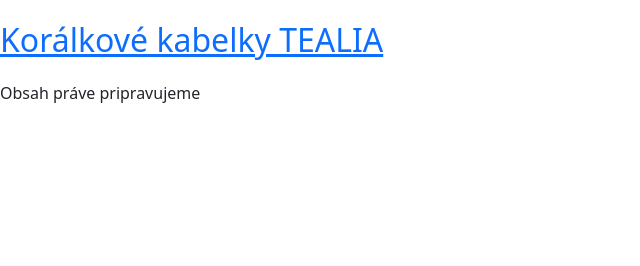
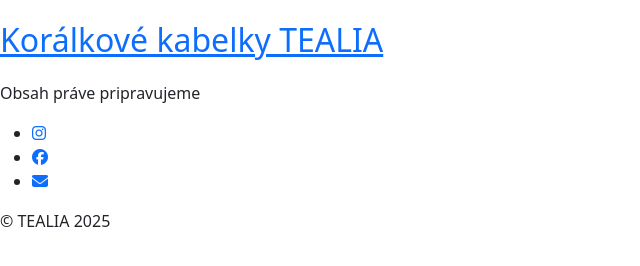
Before and after one commit to lilystreets/tealia-web, a plain HTML site: page index.html in a window 1280 px wide. Shown: the whole page, without its empty margins (0-640 px from the left). Drawn offline with nearby package versions, Linux system fonts and the light colour scheme.

Commit message:
Add footer and script for date

```diff
--- a/index.html
+++ b/index.html
@@ -49,13 +49,32 @@
         <main>
             <p class="coming-soon-description">Obsah práve pripravujeme</p>
 
+            <ul class="contacts">
+                <li><a href="#" title="Korálkové kabelky TEALIA Facebook"><i class="fa-brands fa-instagram"></i></a></li>
+                <li><a href="#" title="Korálkové kabelky TEALIA Instagram"><i class="fa-brands fa-facebook"></i></i></a></li>
+                <li><a href="#" title="Korálkové kabelky TEALIA email"><i class="fa-solid fa-envelope"></i></i></a></li>
+            </ul>
+
 
         </main>
 
-        <footer></footer>
+        <footer>
+            <p>&copy; TEALIA <span id="copyright-year"></span></p>
+        </footer>
 
         <script src="https://kit.fontawesome.com/95197ac03f.js" crossorigin="anonymous"></script>
         <script src="https://cdn.jsdelivr.net/npm/bootstrap@5.3.6/dist/js/bootstrap.bundle.min.js" integrity="sha384-j1CDi7MgGQ12Z7Qab0qlWQ/Qqz24Gc6BM0thvEMVjHnfYGF0rmFCozFSxQBxwHKO" crossorigin="anonymous"></script>
+        <script>
+        window.addEventListener('load', (
+            function () {
+                document.getElementById('copyright-year').appendChild(
+                    document.createTextNode(
+                    new Date().getFullYear()
+                    )
+                );
+            }
+        ));
+    </script>
 
     </body>
 </html>
```
